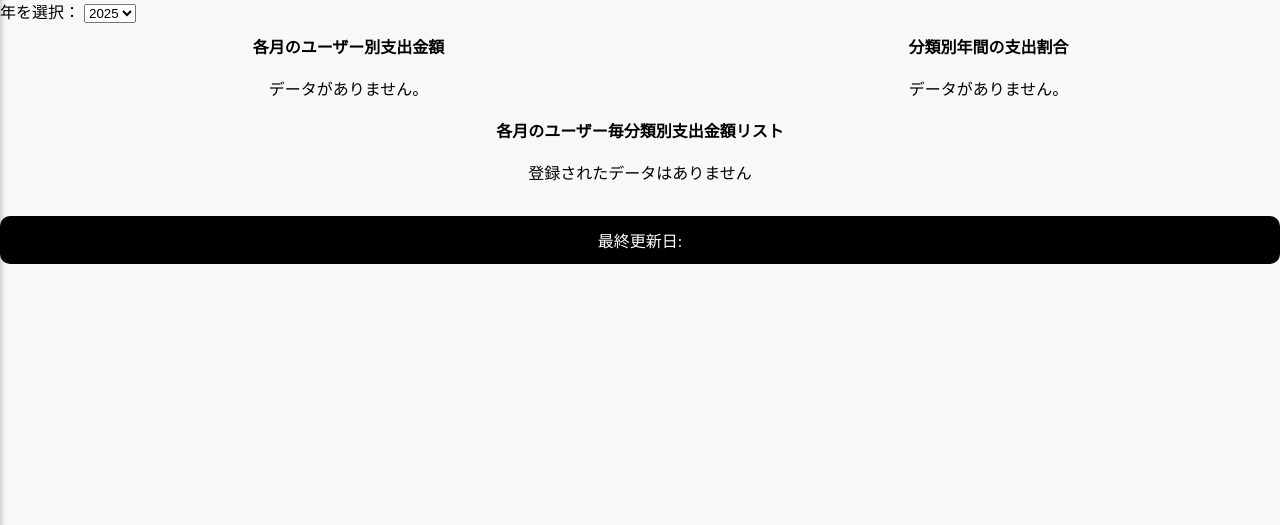
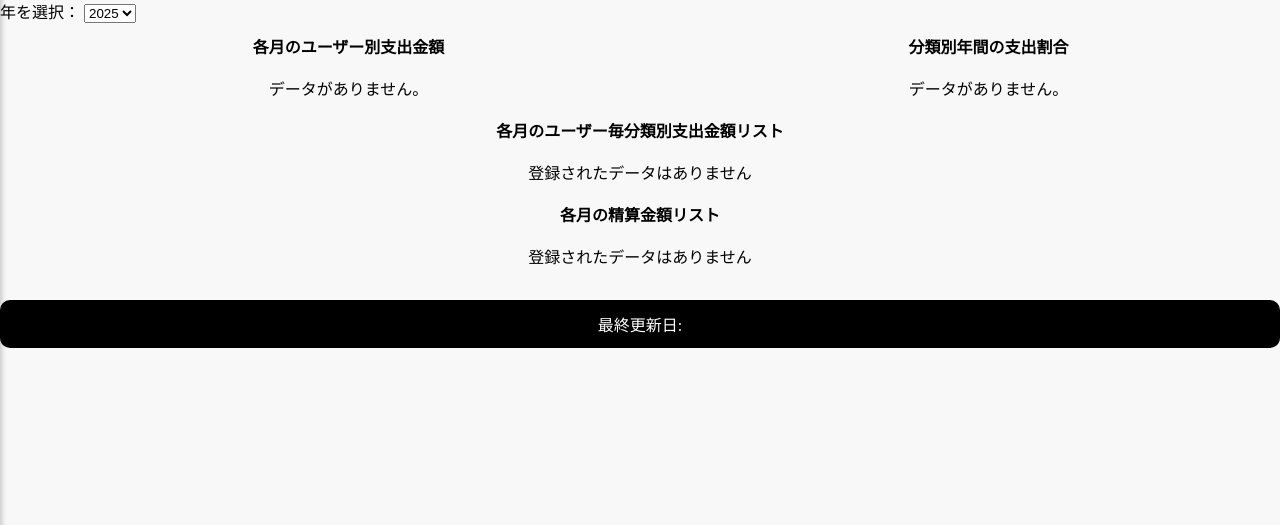
Before and after one commit to BlackBow393/HTML_Kakeibo, a Flask app: page / in a window 1280 px wide. Shown: the part 166-691 px from the top of the page. Run offline with Flask 3, Linux system fonts and the light colour scheme; the visitor is signed in with stand-in values (Sample User, id 1); data comes from the database, SQL or seed files in the repository; both versions use the stored data as it was after the commit.

Commit message:
精算金額テーブルを追加

```diff
--- a/app.py
+++ b/app.py
@@ -76,6 +76,18 @@ def index():
     """, (selected_year,))
     categorized_totals = cursor.fetchall()
 
+    # 年・月・分類ごとに、ユーザーAとユーザーBの合計金額を列で取得
+    cursor.execute("""
+        SELECT year, month,
+            CAST((SUM(CASE WHEN user = 'ミナヨ' THEN amount ELSE 0 END) -
+                    SUM(CASE WHEN user = 'タクミ' THEN amount ELSE 0 END)) / 2 AS INTEGER) AS settlement_amount
+        FROM expenses
+        WHERE year = ?
+        GROUP BY year, month
+        ORDER BY year DESC, month DESC
+    """, (selected_year,))
+    calcurate_totals = cursor.fetchall()
+
     # データベースからユニークな年のリストを取得
     conn = sqlite3.connect(DB_FILE)
     cursor = conn.cursor()
@@ -83,7 +95,7 @@ def index():
     years = [row[0] for row in cursor.fetchall()]
     conn.close()
 
-    return render_template("index.html", expenses=expenses, categorized_totals=categorized_totals, graph_index_url=graph_index_url, pie_user_chart_url=pie_user_chart_url, years=years, selected_year=selected_year)
+    return render_template("index.html", expenses=expenses, categorized_totals=categorized_totals,calcurate_totals=calcurate_totals, graph_index_url=graph_index_url, pie_user_chart_url=pie_user_chart_url, years=years, selected_year=selected_year)
 
 # 📌 支出入力ページ
 @app.route("/input")
--- a/templates/index.html
+++ b/templates/index.html
@@ -91,6 +91,36 @@
                             {% endif %}
                         </div>
                     </td>
+                    <tr>
+                        <th colspan="2">各月の精算金額リスト</th>
+                    </tr>
+                    <tr>
+                        <td colspan="2">
+                            <div class="total-table">
+                                {% if calcurate_totals and calcurate_totals|length > 0 %}
+                                <table border="1">
+                                    <thead>
+                                        <tr>
+                                            <th>年</th>
+                                            <th>月</th>
+                                            <th>精算額</th>
+                                        </tr>
+                                    </thead>
+                                    <tbody>
+                                        {% for total in calcurate_totals %}
+                                        <tr>
+                                            <td>{{ total[0] }}</td>  <!-- 年 -->
+                                            <td>{{ total[1] }}</td>  <!-- 月 -->
+                                            <td>{{ total[2] }}</td>  <!-- 精算額 -->
+                                        </tr>
+                                        {% endfor %}
+                                    </tbody>
+                                </table>
+                                {% else %}
+                                    <p>登録されたデータはありません</p>
+                                {% endif %}
+                            </div>
+                        </td>
                 </tr>
             </table>
         </div>
```
Also changed, not shown: kakeibo.db, static/expense_index_chart.png, static/expense_user_pie_chart.png.
